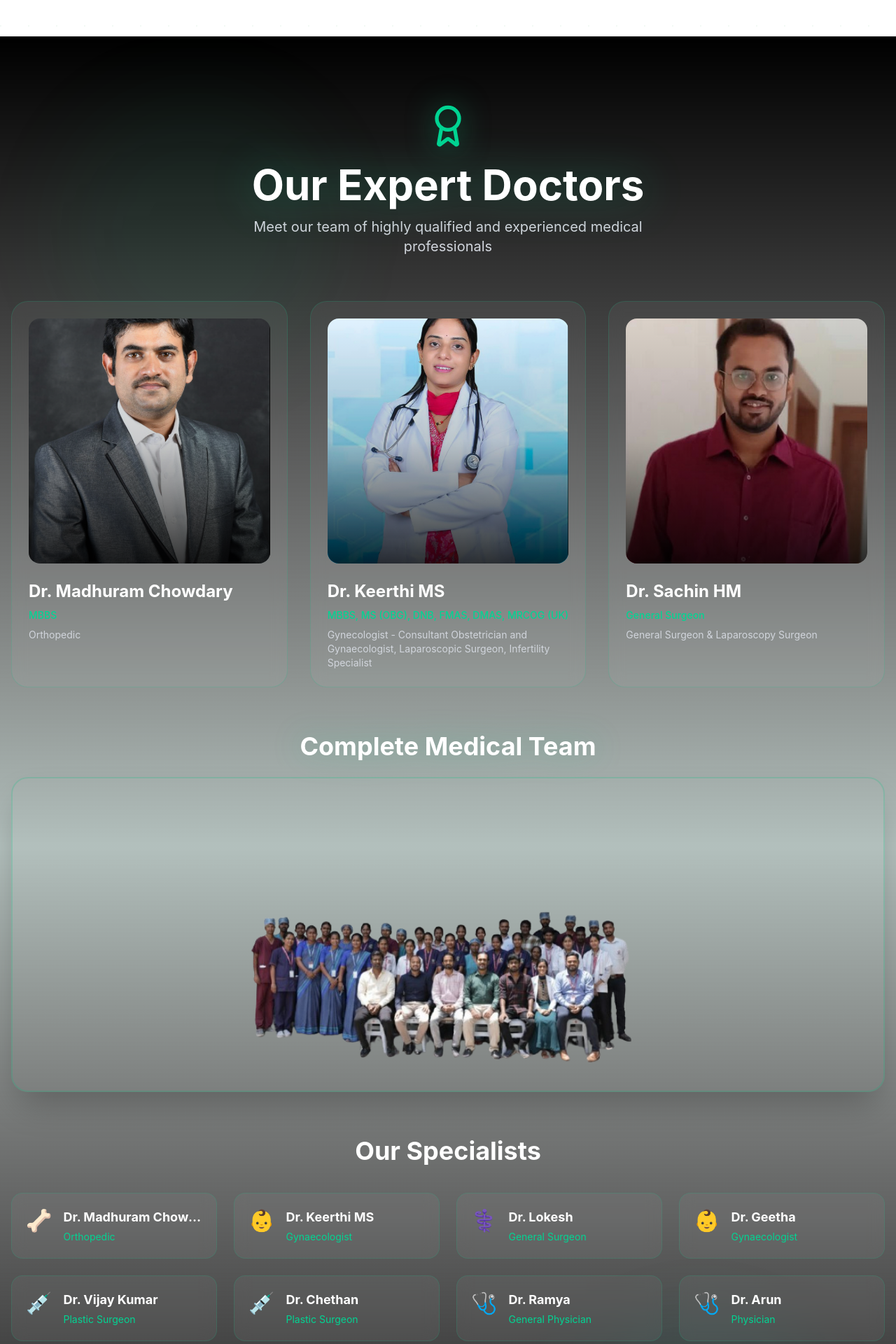
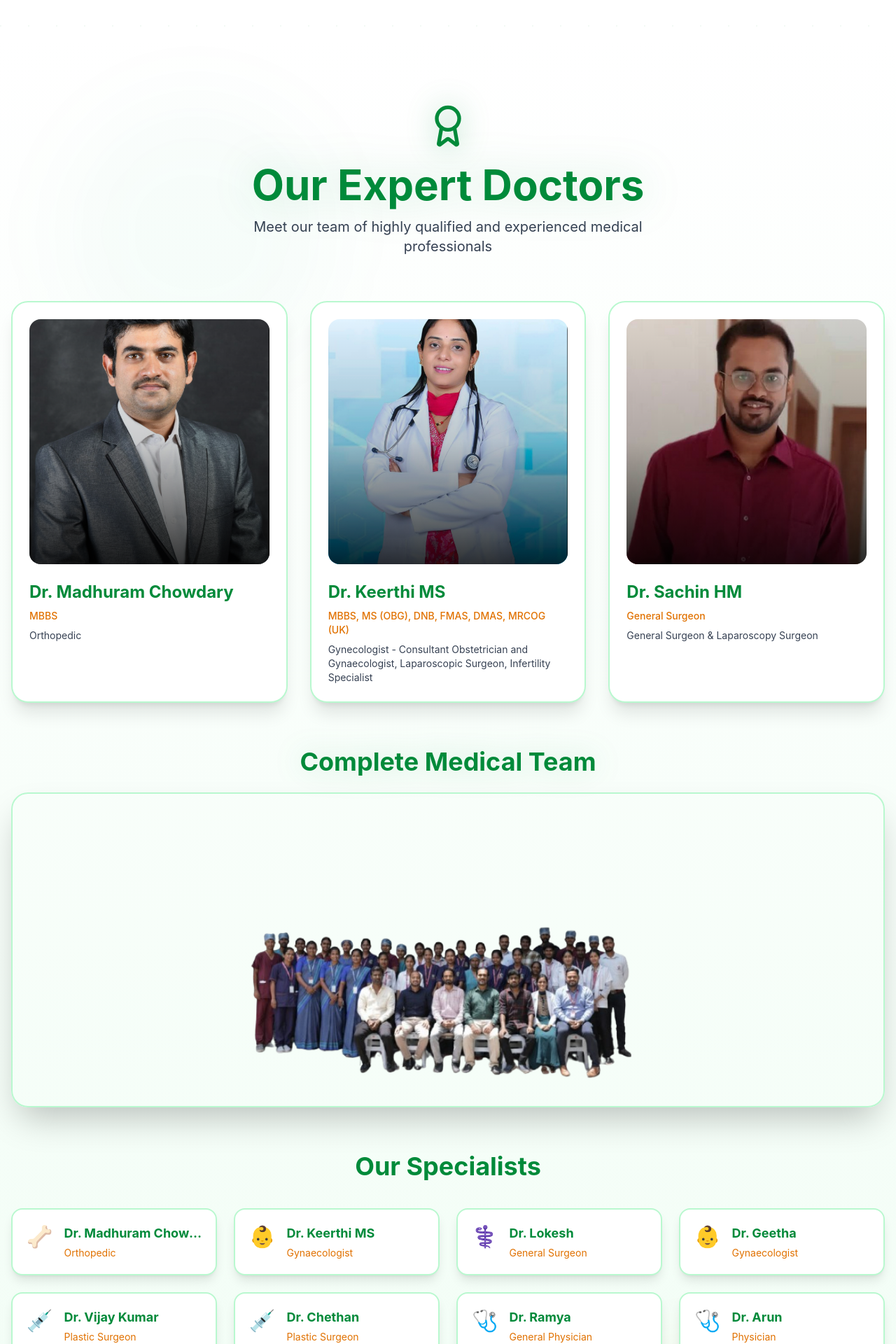
Before and after one commit to studevkiran/AR-Hospital, a Next.js app: page / in a window 1280 px wide. Shown: the part 4840-6760 px from the top of the page at 70% size. Built offline with nearby package versions, Linux system fonts and the light colour scheme.

Commit message:
Complete Kalpavruksha theme - update Doctors, Contact, Footer to white/emerald/gold (remove all dark backgrounds)

```diff
--- a/components/Doctors.tsx
+++ b/components/Doctors.tsx
@@ -53,10 +53,10 @@ export default function Doctors() {
   ];
 
   return (
-    <section id="doctors" className="py-24 bg-gradient-to-b from-black via-emerald-950/30 to-black relative overflow-hidden">
+    <section id="doctors" className="py-24 bg-gradient-to-b from-white to-green-50 relative overflow-hidden">
       {/* Ambient lighting */}
-      <div className="absolute top-20 left-20 w-[400px] h-[400px] bg-emerald-500/10 rounded-full blur-3xl z-0 animate-pulse" style={{ animationDuration: '5s' }} />
-      <div className="absolute bottom-20 right-20 w-[400px] h-[400px] bg-teal-500/10 rounded-full blur-3xl z-0 animate-pulse" style={{ animationDuration: '6s' }} />
+      <div className="absolute top-20 left-20 w-[400px] h-[400px] bg-emerald-500/5 rounded-full blur-3xl z-0 animate-pulse" style={{ animationDuration: '5s' }} />
+      <div className="absolute bottom-20 right-20 w-[400px] h-[400px] bg-amber-500/5 rounded-full blur-3xl z-0 animate-pulse" style={{ animationDuration: '6s' }} />
 
       <div className="container mx-auto px-4 relative z-10">
         <motion.div
@@ -67,16 +67,16 @@ export default function Doctors() {
           className="text-center mb-16"
         >
           <div className="inline-block mb-4">
-            <Award className="w-16 h-16 text-emerald-400 mx-auto" style={{ filter: 'drop-shadow(0 0 20px rgba(16, 185, 129, 0.6))' }} />
+            <Award className="w-16 h-16 text-[#008A3A] mx-auto" style={{ filter: 'drop-shadow(0 0 20px rgba(0, 138, 58, 0.4))' }} />
           </div>
-          <h2 className="text-5xl md:text-6xl font-bold text-white mb-4 drop-shadow-lg"
+          <h2 className="text-5xl md:text-6xl font-bold text-[#008A3A] mb-4 drop-shadow-lg"
             style={{
-              filter: 'drop-shadow(0 0 30px rgba(16, 185, 129, 0.4))',
+              filter: 'drop-shadow(0 0 30px rgba(0, 138, 58, 0.2))',
             }}
           >
             Our Expert Doctors
           </h2>
-          <p className="text-xl text-gray-300 max-w-2xl mx-auto mb-8">
+          <p className="text-xl text-gray-700 max-w-2xl mx-auto mb-8">
             Meet our team of highly qualified and experienced medical professionals
           </p>
         </motion.div>
@@ -93,7 +93,7 @@ export default function Doctors() {
               whileHover={{ y: -10, scale: 1.02 }}
               className="group relative"
             >
-              <div className="glass-effect rounded-3xl p-6 border-2 border-emerald-500/20 hover:border-emerald-500/40 transition-all h-full">
+              <div className="bg-white rounded-3xl p-6 border-2 border-green-200 hover:border-green-400 shadow-xl hover:shadow-2xl transition-all h-full">
                 {/* Doctor Image */}
                 <div className="relative h-[350px] rounded-2xl overflow-hidden mb-6">
                   <Image
@@ -108,9 +108,9 @@ export default function Doctors() {
 
                 {/* Doctor Info */}
                 <div className="space-y-2">
-                  <h3 className="text-2xl font-bold text-white">{doctor.name}</h3>
-                  <p className="text-emerald-400 text-sm font-medium">{doctor.qualification}</p>
-                  <p className="text-gray-300 text-sm">{doctor.specialization}</p>
+                  <h3 className="text-2xl font-bold text-[#008A3A]">{doctor.name}</h3>
+                  <p className="text-amber-600 text-sm font-medium">{doctor.qualification}</p>
+                  <p className="text-gray-700 text-sm">{doctor.specialization}</p>
                 </div>
 
                 {/* Hover Glow Effect */}
@@ -129,15 +129,15 @@ export default function Doctors() {
           className="mb-16"
         >
           <div className="text-center mb-6">
-            <h3 className="text-3xl md:text-4xl font-bold text-white"
+            <h3 className="text-3xl md:text-4xl font-bold text-[#008A3A]"
               style={{
-                filter: 'drop-shadow(0 0 20px rgba(16, 185, 129, 0.3))',
+                filter: 'drop-shadow(0 0 20px rgba(0, 138, 58, 0.2))',
               }}
             >
               Complete Medical Team
             </h3>
           </div>
-          <div className="relative w-full h-[450px] rounded-3xl overflow-hidden shadow-2xl border-2 border-emerald-500/20">
+          <div className="relative w-full h-[450px] rounded-3xl overflow-hidden shadow-2xl border-2 border-green-200">
             <Image
               src="/staff-bg_removed_all-removebg-preview.png"
               alt="AR Hospital Complete Medical Team"
@@ -157,7 +157,7 @@ export default function Doctors() {
           viewport={{ once: true }}
           transition={{ duration: 0.8 }}
         >
-          <h3 className="text-4xl font-bold text-white mb-10 text-center">Our Specialists</h3>
+          <h3 className="text-4xl font-bold text-[#008A3A] mb-10 text-center">Our Specialists</h3>
 
           <div className="grid grid-cols-1 sm:grid-cols-2 lg:grid-cols-3 xl:grid-cols-4 gap-6">
             {allDoctors.map((doctor, index) => (
@@ -168,13 +168,13 @@ export default function Doctors() {
                 viewport={{ once: true }}
                 transition={{ duration: 0.3, delay: index * 0.05 }}
                 whileHover={{ scale: 1.05, y: -5 }}
-                className="glass-effect rounded-2xl p-5 border-2 border-emerald-500/20 hover:border-emerald-500/40 transition-all"
+                className="bg-white rounded-2xl p-5 border-2 border-green-200 hover:border-green-400 shadow-lg hover:shadow-xl transition-all"
               >
                 <div className="flex items-start gap-4">
                   <div className="text-3xl flex-shrink-0">{doctor.icon}</div>
                   <div className="flex-1 min-w-0">
-                    <h4 className="text-white font-bold text-lg mb-1 truncate">{doctor.name}</h4>
-                    <p className="text-emerald-400 text-sm">{doctor.specialization}</p>
+                    <h4 className="text-[#008A3A] font-bold text-lg mb-1 truncate">{doctor.name}</h4>
+                    <p className="text-amber-600 text-sm">{doctor.specialization}</p>
                   </div>
                 </div>
               </motion.div>
--- a/components/Footer.tsx
+++ b/components/Footer.tsx
@@ -13,10 +13,10 @@ export default function Footer() {
   ];
 
   return (
-    <footer className="bg-gradient-to-b from-black via-emerald-950/40 to-black relative overflow-hidden border-t border-emerald-500/20">
+    <footer className="bg-gradient-to-b from-green-50 to-white relative overflow-hidden border-t border-green-200">
       {/* Background Effects */}
-      <div className="absolute top-0 left-1/4 w-[300px] h-[300px] bg-emerald-500/10 rounded-full blur-3xl z-0" />
-      <div className="absolute bottom-0 right-1/4 w-[300px] h-[300px] bg-teal-500/10 rounded-full blur-3xl z-0" />
+      <div className="absolute top-0 left-1/4 w-[300px] h-[300px] bg-emerald-500/5 rounded-full blur-3xl z-0" />
+      <div className="absolute bottom-0 right-1/4 w-[300px] h-[300px] bg-amber-500/5 rounded-full blur-3xl z-0" />
 
       <div className="container mx-auto px-4 py-16 relative z-10">
         {/* Main Content - Centered with better spacing */}
@@ -39,12 +39,12 @@ export default function Footer() {
                   />
                 </div>
                 <div>
-                  <h3 className="text-2xl font-bold text-white">AR Hospital</h3>
-                  <p className="text-emerald-400 text-sm">Healing Hands</p>
+                  <h3 className="text-2xl font-bold text-[#008A3A]">AR Hospital</h3>
+                  <p className="text-amber-600 text-sm">Healing Hands</p>
                 </div>
               </div>
 
-              <p className="text-gray-400 mb-6 leading-relaxed">
+              <p className="text-gray-700 mb-6 leading-relaxed">
                 5+ years of dedicated service providing world-class healthcare with compassion,
                 innovation, and integrity at the core of everything we do.
               </p>
@@ -58,8 +58,8 @@ export default function Footer() {
               transition={{ duration: 0.5, delay: 0.1 }}
               className="text-right"
             >
-              <h4 className="text-xl font-bold text-white mb-6 flex items-center justify-end gap-2">
-                <span className="text-emerald-400 text-2xl">+</span>
+              <h4 className="text-xl font-bold text-[#008A3A] mb-6 flex items-center justify-end gap-2">
+                <span className="text-amber-600 text-2xl">+</span>
                 Quick Links
               </h4>
               <ul className="space-y-3 mb-8">
@@ -67,10 +67,10 @@ export default function Footer() {
                   <li key={index} className="flex justify-end">
                     <a
                       href={link.href}
-                      className="text-gray-400 hover:text-emerald-400 transition-colors flex items-center gap-2 group"
+                      className="text-gray-700 hover:text-[#008A3A] transition-colors flex items-center gap-2 group"
                     >
                       {link.name}
-                      <span className="w-1 h-1 rounded-full bg-emerald-400 group-hover:w-2 transition-all" />
+                      <span className="w-1 h-1 rounded-full bg-[#008A3A] group-hover:w-2 transition-all" />
                     </a>
                   </li>
                 ))}
@@ -80,19 +80,19 @@ export default function Footer() {
         </div>
 
         {/* Bottom Bar */}
-        <div className="border-t border-emerald-500/20 pt-8">
+        <div className="border-t border-green-200 pt-8">
           <div className="flex flex-col md:flex-row justify-between items-center gap-4">
-            <p className="text-gray-500 text-sm text-center md:text-left">
+            <p className="text-gray-600 text-sm text-center md:text-left">
               © {new Date().getFullYear()} AR Hospital, Mysuru. All rights reserved.
             </p>
             <div className="flex items-center gap-6 text-sm">
-              <a href="#" className="text-gray-500 hover:text-emerald-400 transition-colors">
+              <a href="#" className="text-gray-600 hover:text-[#008A3A] transition-colors">
                 Privacy Policy
               </a>
-              <a href="#" className="text-gray-500 hover:text-emerald-400 transition-colors">
+              <a href="#" className="text-gray-600 hover:text-[#008A3A] transition-colors">
                 Terms of Service
               </a>
-              <a href="#" className="text-gray-500 hover:text-emerald-400 transition-colors">
+              <a href="#" className="text-gray-600 hover:text-[#008A3A] transition-colors">
                 Sitemap
               </a>
             </div>
```
Also changed, not shown: components/Contact.tsx (+30 -30 lines).
